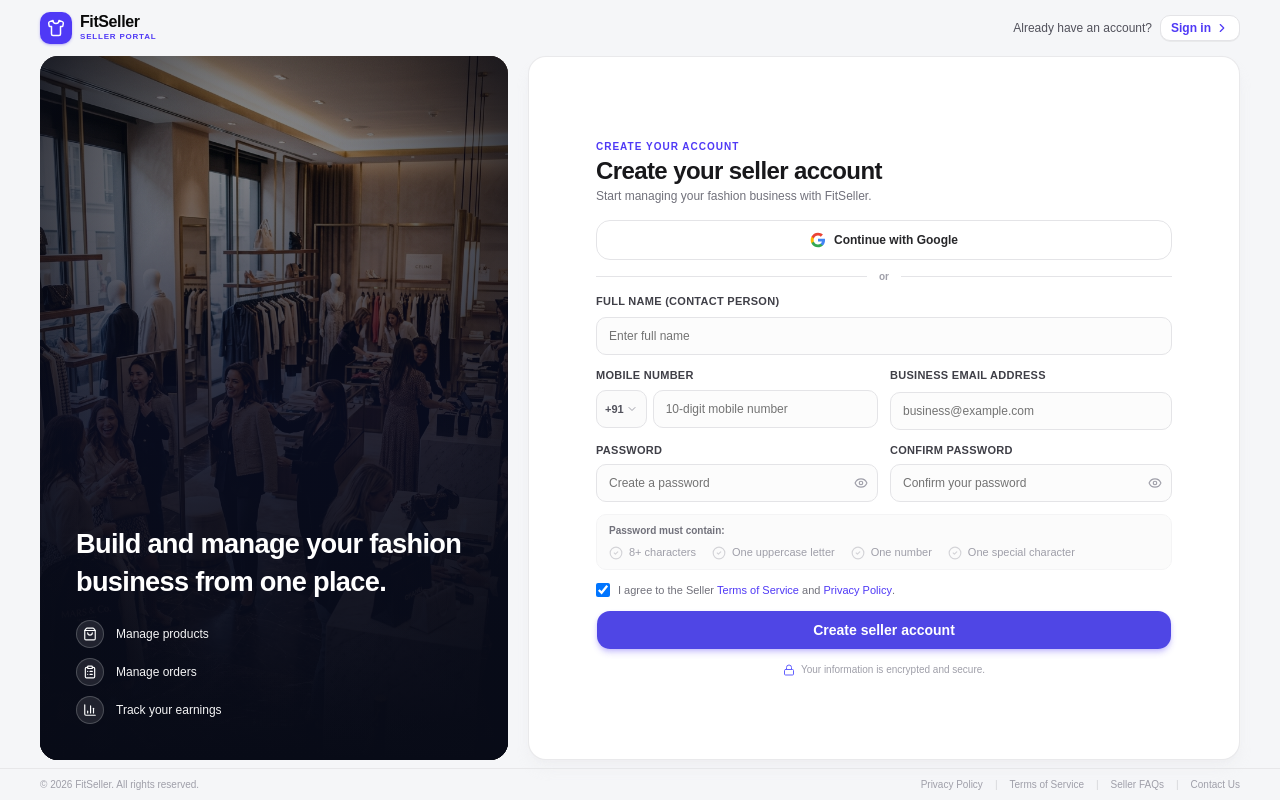
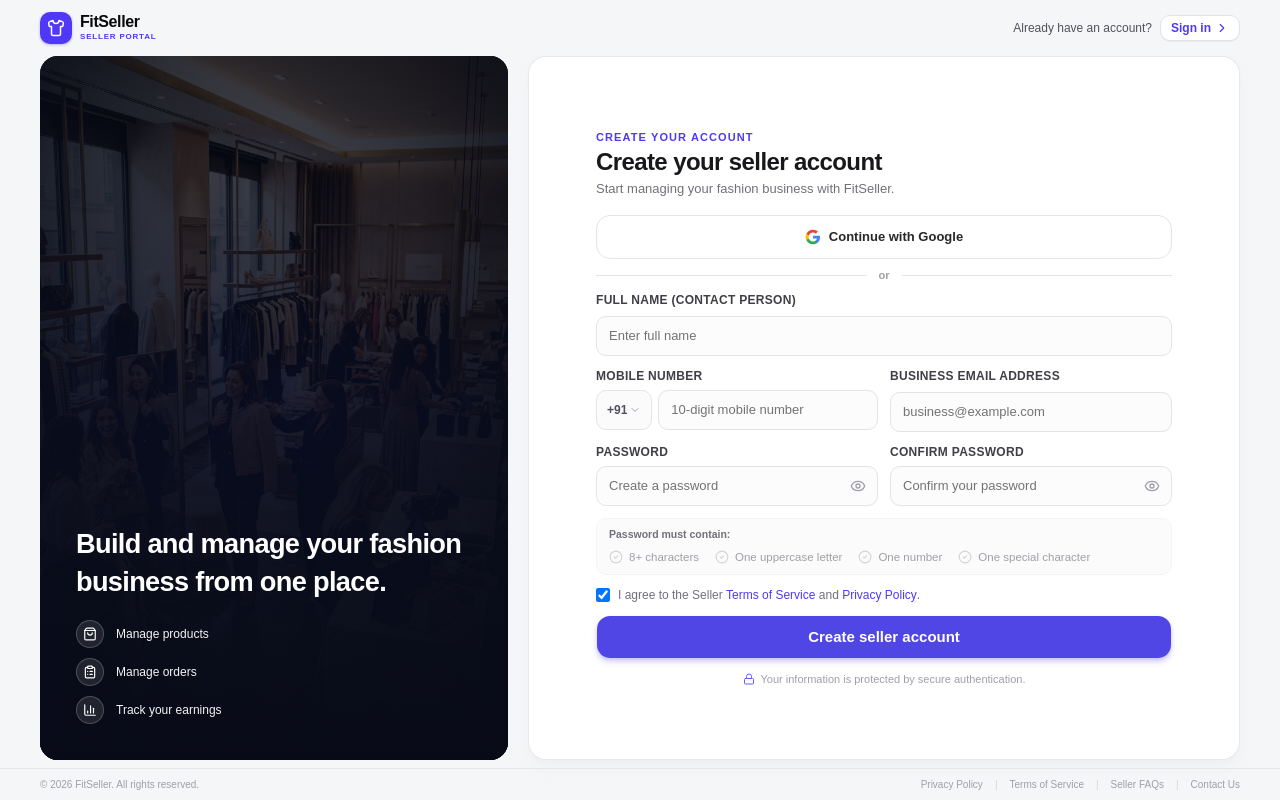
Before and after one commit to Ganeshkatam/FitSeller, a React (Vite) app: page /auth/sign-up in a window 1280 px wide. Built offline with nearby package versions, Linux system fonts and the light colour scheme; no server answers.

Commit message:
polish(auth): tighter card spacing, subdued left image, larger form type, live password validation with collapsed success, accurate security copy

```diff
--- a/src/pages/auth/SignUp.tsx
+++ b/src/pages/auth/SignUp.tsx
@@ -65,6 +65,7 @@
   const hasUpperCase = /[A-Z]/.test(password);
   const hasNumber = /[0-9]/.test(password);
   const hasSpecial = /[!@#$%^&*(),.?":{}|<>]/.test(password);
+  const allRequirementsMet = hasMinLength && hasUpperCase && hasNumber && hasSpecial;
   const isPasswordValid = hasMinLength && hasUpperCase && hasNumber;
 
   async function handleSubmit(e: FormEvent) {
@@ -161,10 +162,10 @@
               <img
                 src="/images/auth/sign-up.jpg"
                 alt="Fashion atelier and apparel display"
-                className="h-full w-full object-cover object-center filter brightness-[0.65] contrast-105"
+                className="h-full w-full object-cover object-center filter brightness-[0.55] contrast-105"
               />
-              <div className="absolute inset-0 bg-gradient-to-t from-[#080B17] via-[#0A0E24]/80 to-transparent" />
-              <div className="absolute inset-0 bg-radial from-transparent via-transparent to-[#080B17]/80" />
+              <div className="absolute inset-0 bg-gradient-to-t from-[#080B17] via-[#0A0E24]/85 to-[#080B17]/30" />
+              <div className="absolute inset-0 bg-radial from-transparent via-[#080B17]/30 to-[#080B17]/85" />
             </div>
 
             {/* Spacer to push content down */}
@@ -213,17 +214,17 @@
           {/* ============================================================ */}
           {/* RIGHT PANEL: Registration Form (~60%)                       */}
           {/* ============================================================ */}
-          <div className="lg:col-span-3 rounded-2xl border border-zinc-200/80 dark:border-zinc-800 bg-white dark:bg-zinc-900 p-6 sm:p-8 xl:p-10 shadow-lg shadow-zinc-200/30 dark:shadow-black/20 flex flex-col justify-center overflow-y-auto">
+          <div className="lg:col-span-3 rounded-2xl border border-zinc-200/80 dark:border-zinc-800 bg-white dark:bg-zinc-900 px-7 py-6 sm:px-10 sm:py-7 shadow-lg shadow-zinc-200/30 dark:shadow-black/20 flex flex-col justify-center overflow-y-auto">
             <div className="w-full max-w-xl mx-auto space-y-4">
               {/* Header */}
               <div className="space-y-0.5">
-                <span className="text-[10px] font-extrabold uppercase tracking-widest text-indigo-600 dark:text-indigo-400 block">
+                <span className="text-[11px] font-extrabold uppercase tracking-widest text-indigo-600 dark:text-indigo-400 block">
                   CREATE YOUR ACCOUNT
                 </span>
-                <h2 className="text-xl sm:text-2xl font-black tracking-tight text-zinc-900 dark:text-white leading-tight">
+                <h2 className="text-2xl font-black tracking-tight text-zinc-900 dark:text-white leading-tight">
                   Create your seller account
                 </h2>
-                <p className="text-xs text-zinc-500 dark:text-zinc-400">
+                <p className="text-[13px] text-zinc-500 dark:text-zinc-400">
                   Start managing your fashion business with FitSeller.
                 </p>
               </div>
@@ -254,7 +255,7 @@
                 loading={googleLoading}
                 disabled={loading || googleLoading}
                 onClick={handleGoogleSignUp}
-                className="w-full flex items-center justify-center gap-2 font-semibold border-zinc-200 dark:border-zinc-800 hover:bg-zinc-50 dark:hover:bg-zinc-800/60 rounded-xl h-10 text-xs shadow-none text-zinc-800 dark:text-zinc-200"
+                className="w-full flex items-center justify-center gap-2 font-semibold border-zinc-200 dark:border-zinc-800 hover:bg-zinc-50 dark:hover:bg-zinc-800/60 rounded-xl h-11 text-[13px] shadow-none text-zinc-800 dark:text-zinc-200"
               >
                 <GoogleIcon className="size-4 shrink-0" />
                 <span>Continue with Google</span>
@@ -263,7 +264,7 @@
               {/* Divider */}
               <div className="relative flex items-center justify-center">
                 <div className="w-full border-t border-zinc-200 dark:border-zinc-800" />
-                <span className="bg-white dark:bg-zinc-900 px-3 text-[10px] font-semibold text-zinc-400 lowercase absolute">
+                <span className="bg-white dark:bg-zinc-900 px-3 text-[11px] font-semibold text-zinc-400 lowercase absolute">
                   or
                 </span>
               </div>
@@ -272,7 +273,7 @@
               <form onSubmit={handleSubmit} className="space-y-3">
                 {/* Full name */}
                 <div>
-                  <Label htmlFor="fullName" className="text-[11px] font-semibold text-zinc-700 dark:text-zinc-300">
+                  <Label htmlFor="fullName" className="text-xs font-semibold text-zinc-700 dark:text-zinc-300">
                     Full name (Contact person)
                   </Label>
                   <Input
@@ -283,20 +284,20 @@
                     value={fullName}
                     onChange={(e) => setFullName(e.target.value)}
                     disabled={loading}
-                    className="mt-0.5 h-9.5 rounded-lg text-xs border-zinc-200 dark:border-zinc-800 bg-zinc-50/60 dark:bg-zinc-800/30 focus:bg-white"
+                    className="mt-0.5 h-10 rounded-lg text-[13px] border-zinc-200 dark:border-zinc-800 bg-zinc-50/60 dark:bg-zinc-800/30 focus:bg-white"
                   />
                 </div>
 
                 {/* Mobile & Email */}
                 <div className="grid grid-cols-1 sm:grid-cols-2 gap-3">
                   <div>
-                    <Label htmlFor="phone" className="text-[11px] font-semibold text-zinc-700 dark:text-zinc-300">
+                    <Label htmlFor="phone" className="text-xs font-semibold text-zinc-700 dark:text-zinc-300">
                       Mobile number
                     </Label>
                     <div className="flex gap-1.5 mt-0.5">
                       <button
                         type="button"
-                        className="flex h-9.5 items-center justify-center gap-0.5 rounded-lg border border-zinc-200 dark:border-zinc-800 bg-zinc-50/70 dark:bg-zinc-800/40 px-2 text-[11px] font-semibold text-zinc-600 dark:text-zinc-400"
+                        className="flex h-10 items-center justify-center gap-0.5 rounded-lg border border-zinc-200 dark:border-zinc-800 bg-zinc-50/70 dark:bg-zinc-800/40 px-2.5 text-xs font-semibold text-zinc-600 dark:text-zinc-400"
                       >
                         <span>+91</span>
                         <ChevronDown className="size-3 text-zinc-400" />
@@ -308,13 +309,13 @@
                         value={phone}
                         onChange={(e) => setPhone(e.target.value)}
                         disabled={loading}
-                        className="h-9.5 rounded-lg text-xs flex-1 border-zinc-200 dark:border-zinc-800 bg-zinc-50/60 dark:bg-zinc-800/30 focus:bg-white"
+                        className="h-10 rounded-lg text-[13px] flex-1 border-zinc-200 dark:border-zinc-800 bg-zinc-50/60 dark:bg-zinc-800/30 focus:bg-white"
                       />
                     </div>
                   </div>
 
                   <div>
-                    <Label htmlFor="email" className="text-[11px] font-semibold text-zinc-700 dark:text-zinc-300">
+                    <Label htmlFor="email" className="text-xs font-semibold text-zinc-700 dark:text-zinc-300">
                       Business email address
                     </Label>
                     <Input
@@ -326,7 +327,7 @@
                       value={email}
                       onChange={(e) => setEmail(e.target.value)}
                       disabled={loading}
-                      className="mt-0.5 h-9.5 rounded-lg text-xs border-zinc-200 dark:border-zinc-800 bg-zinc-50/60 dark:bg-zinc-800/30 focus:bg-white"
+                      className="mt-0.5 h-10 rounded-lg text-[13px] border-zinc-200 dark:border-zinc-800 bg-zinc-50/60 dark:bg-zinc-800/30 focus:bg-white"
                     />
                   </div>
                 </div>
@@ -334,7 +335,7 @@
                 {/* Password & Confirm */}
                 <div className="grid grid-cols-1 sm:grid-cols-2 gap-3">
                   <div>
-                    <Label htmlFor="password" className="text-[11px] font-semibold text-zinc-700 dark:text-zinc-300">
+                    <Label htmlFor="password" className="text-xs font-semibold text-zinc-700 dark:text-zinc-300">
                       Password
                     </Label>
                     <div className="relative mt-0.5">
@@ -347,20 +348,20 @@
                         value={password}
                         onChange={(e) => setPassword(e.target.value)}
                         disabled={loading}
-                        className="pr-9 h-9.5 rounded-lg text-xs border-zinc-200 dark:border-zinc-800 bg-zinc-50/60 dark:bg-zinc-800/30 focus:bg-white"
+                        className="pr-9 h-10 rounded-lg text-[13px] border-zinc-200 dark:border-zinc-800 bg-zinc-50/60 dark:bg-zinc-800/30 focus:bg-white"
                       />
                       <button
                         type="button"
                         onClick={() => setShowPassword(!showPassword)}
-                        className="absolute right-2.5 top-1/2 -translate-y-1/2 text-zinc-400 hover:text-zinc-600 dark:hover:text-zinc-200 transition-colors"
+                        className="absolute right-3 top-1/2 -translate-y-1/2 text-zinc-400 hover:text-zinc-600 dark:hover:text-zinc-200 transition-colors"
                       >
-                        {showPassword ? <EyeOff className="size-3.5" /> : <Eye className="size-3.5" />}
+                        {showPassword ? <EyeOff className="size-4" /> : <Eye className="size-4" />}
                       </button>
                     </div>
                   </div>
 
                   <div>
-                    <Label htmlFor="confirm" className="text-[11px] font-semibold text-zinc-700 dark:text-zinc-300">
+                    <Label htmlFor="confirm" className="text-xs font-semibold text-zinc-700 dark:text-zinc-300">
                       Confirm password
                     </Label>
                     <div className="relative mt-0.5">
@@ -373,69 +374,80 @@
                         value={confirm}
                         onChange={(e) => setConfirm(e.target.value)}
                         disabled={loading}
-                        className="pr-9 h-9.5 rounded-lg text-xs border-zinc-200 dark:border-zinc-800 bg-zinc-50/60 dark:bg-zinc-800/30 focus:bg-white"
+                        className="pr-9 h-10 rounded-lg text-[13px] border-zinc-200 dark:border-zinc-800 bg-zinc-50/60 dark:bg-zinc-800/30 focus:bg-white"
                       />
                       <button
                         type="button"
                         onClick={() => setShowConfirm(!showConfirm)}
-                        className="absolute right-2.5 top-1/2 -translate-y-1/2 text-zinc-400 hover:text-zinc-600 dark:hover:text-zinc-200 transition-colors"
+                        className="absolute right-3 top-1/2 -translate-y-1/2 text-zinc-400 hover:text-zinc-600 dark:hover:text-zinc-200 transition-colors"
                       >
-                        {showConfirm ? <EyeOff className="size-3.5" /> : <Eye className="size-3.5" />}
+                        {showConfirm ? <EyeOff className="size-4" /> : <Eye className="size-4" />}
                       </button>
                     </div>
                   </div>
                 </div>
 
-                {/* Password Requirements */}
-                <div className="rounded-lg border border-zinc-100 dark:border-zinc-800/80 bg-zinc-50/80 dark:bg-zinc-800/30 px-3 py-2 space-y-1.5">
-                  <p className="text-[10px] font-semibold text-zinc-500 dark:text-zinc-500">
+                {/* Password Requirements -- live validation with collapsed success state */}
+                <div className="rounded-lg border border-zinc-100 dark:border-zinc-800/80 bg-zinc-50/80 dark:bg-zinc-800/30 px-3 py-2">
+                  {allRequirementsMet ? (
+                    <div className="flex items-center gap-2">
+                      <CheckCircle2 className="size-4 shrink-0 text-emerald-600" />
+                      <span className="text-xs font-medium text-emerald-700 dark:text-emerald-400">
+                        Password meets all requirements
+                      </span>
+                    </div>
+                  ) : (
+                    <div className="space-y-1.5">
+                      <p className="text-[10.5px] font-semibold text-zinc-500">
                         Password must contain:
                       </p>
-                  <div className="flex flex-wrap gap-x-4 gap-y-1 text-[11px]">
+                      <div className="flex flex-wrap gap-x-4 gap-y-1 text-[11.5px]">
                         <div className="flex items-center gap-1.5">
                           <CheckCircle2
-                        className={`size-3.5 shrink-0 transition-colors ${
+                            className={`size-3.5 shrink-0 transition-colors duration-200 ${
                               hasMinLength ? "text-emerald-600" : "text-zinc-300 dark:text-zinc-600"
                             }`}
                           />
-                      <span className={`transition-colors ${hasMinLength ? "text-zinc-800 dark:text-zinc-200 font-medium" : "text-zinc-400"}`}>
+                          <span className={`transition-colors duration-200 ${hasMinLength ? "text-zinc-800 dark:text-zinc-200 font-medium" : "text-zinc-400"}`}>
                             8+ characters
                           </span>
                         </div>
 
                         <div className="flex items-center gap-1.5">
                           <CheckCircle2
-                        className={`size-3.5 shrink-0 transition-colors ${
+                            className={`size-3.5 shrink-0 transition-colors duration-200 ${
                               hasUpperCase ? "text-emerald-600" : "text-zinc-300 dark:text-zinc-600"
                             }`}
                           />
-                      <span className={`transition-colors ${hasUpperCase ? "text-zinc-800 dark:text-zinc-200 font-medium" : "text-zinc-400"}`}>
+                          <span className={`transition-colors duration-200 ${hasUpperCase ? "text-zinc-800 dark:text-zinc-200 font-medium" : "text-zinc-400"}`}>
                             One uppercase letter
                           </span>
                         </div>
 
                         <div className="flex items-center gap-1.5">
                           <CheckCircle2
-                        className={`size-3.5 shrink-0 transition-colors ${
+                            className={`size-3.5 shrink-0 transition-colors duration-200 ${
                               hasNumber ? "text-emerald-600" : "text-zinc-300 dark:text-zinc-600"
                             }`}
                           />
-                      <span className={`transition-colors ${hasNumber ? "text-zinc-800 dark:text-zinc-200 font-medium" : "text-zinc-400"}`}>
+                          <span className={`transition-colors duration-200 ${hasNumber ? "text-zinc-800 dark:text-zinc-200 font-medium" : "text-zinc-400"}`}>
                             One number
                           </span>
                         </div>
 
                         <div className="flex items-center gap-1.5">
                           <CheckCircle2
-                        className={`size-3.5 shrink-0 transition-colors ${
+                            className={`size-3.5 shrink-0 transition-colors duration-200 ${
                               hasSpecial ? "text-emerald-600" : "text-zinc-300 dark:text-zinc-600"
                             }`}
                           />
-                      <span className={`transition-colors ${hasSpecial ? "text-zinc-800 dark:text-zinc-200 font-medium" : "text-zinc-400"}`}>
+                          <span className={`transition-colors duration-200 ${hasSpecial ? "text-zinc-800 dark:text-zinc-200 font-medium" : "text-zinc-400"}`}>
                             One special character
                           </span>
                         </div>
                       </div>
+                    </div>
+                  )}
                 </div>
 
                 {/* Terms Checkbox */}
@@ -447,7 +459,7 @@
                     onChange={(e) => setAgreed(e.target.checked)}
                     className="size-3.5 rounded border-zinc-300 text-indigo-600 focus:ring-indigo-500 cursor-pointer"
                   />
-                  <label htmlFor="terms" className="text-[11px] text-zinc-500 dark:text-zinc-400 cursor-pointer select-none">
+                  <label htmlFor="terms" className="text-xs text-zinc-500 dark:text-zinc-400 cursor-pointer select-none">
                     I agree to the Seller{" "}
                     <Link to="/#faqs" className="text-indigo-600 dark:text-indigo-400 font-medium hover:underline">
                       Terms of Service
@@ -464,15 +476,15 @@
                   type="submit"
                   loading={loading}
                   disabled={googleLoading}
-                  className="w-full font-bold bg-[#4F46E5] hover:bg-indigo-700 text-white rounded-xl h-10 text-sm shadow-md shadow-indigo-600/20"
+                  className="w-full font-bold bg-[#4F46E5] hover:bg-indigo-700 text-white rounded-xl h-11 text-[15px] shadow-md shadow-indigo-600/20"
                 >
                   Create seller account
                 </Button>
 
                 {/* Secure notice */}
-                <div className="flex items-center justify-center gap-1.5 text-[10px] text-zinc-400">
+                <div className="flex items-center justify-center gap-1.5 text-[11px] text-zinc-400">
                   <Lock className="size-3 text-indigo-500" />
-                  <span>Your information is encrypted and secure.</span>
+                  <span>Your information is protected by secure authentication.</span>
                 </div>
               </form>
             </div>
```
Lines whose indentation alone changed are shown as unchanged.
